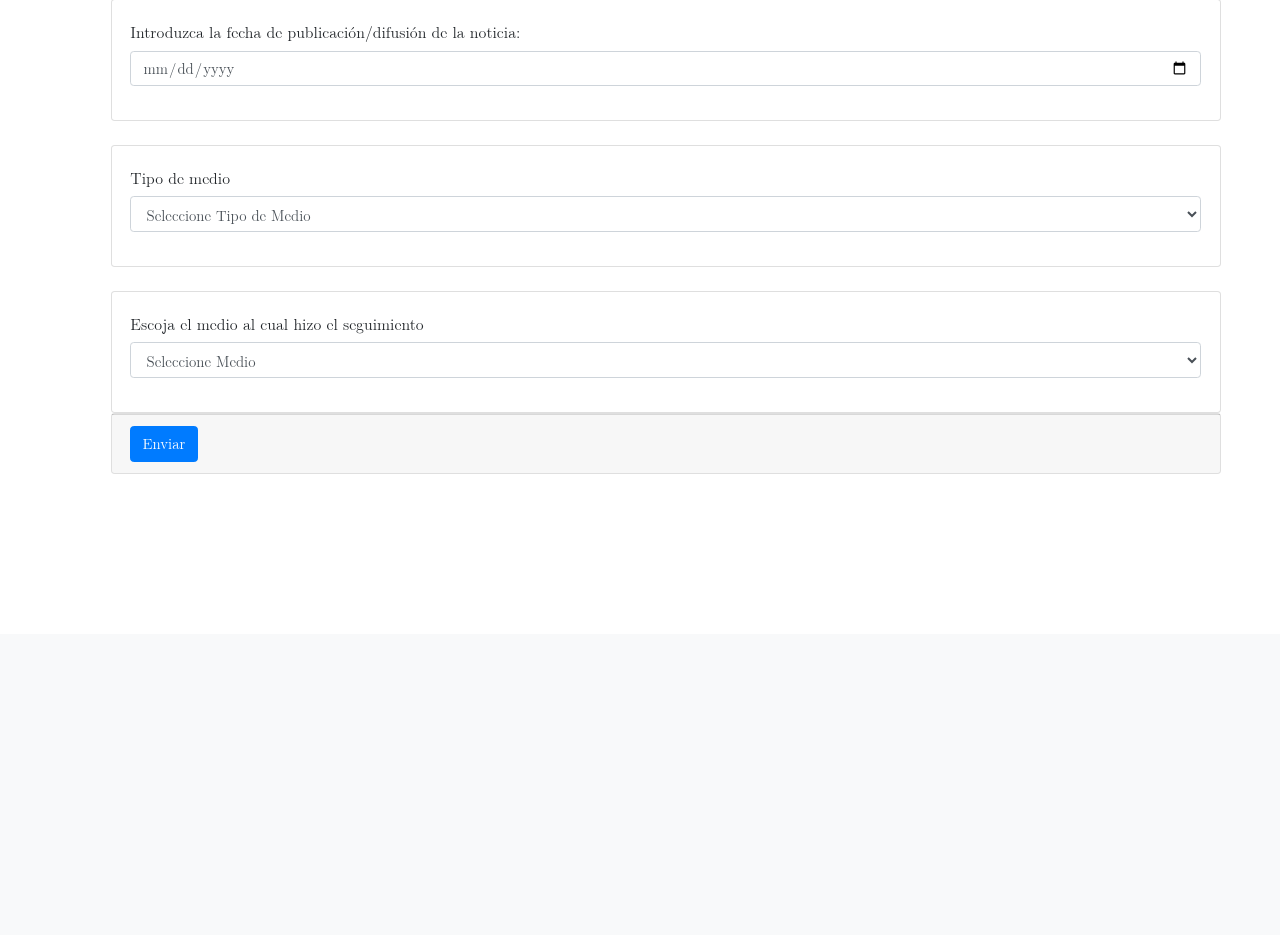
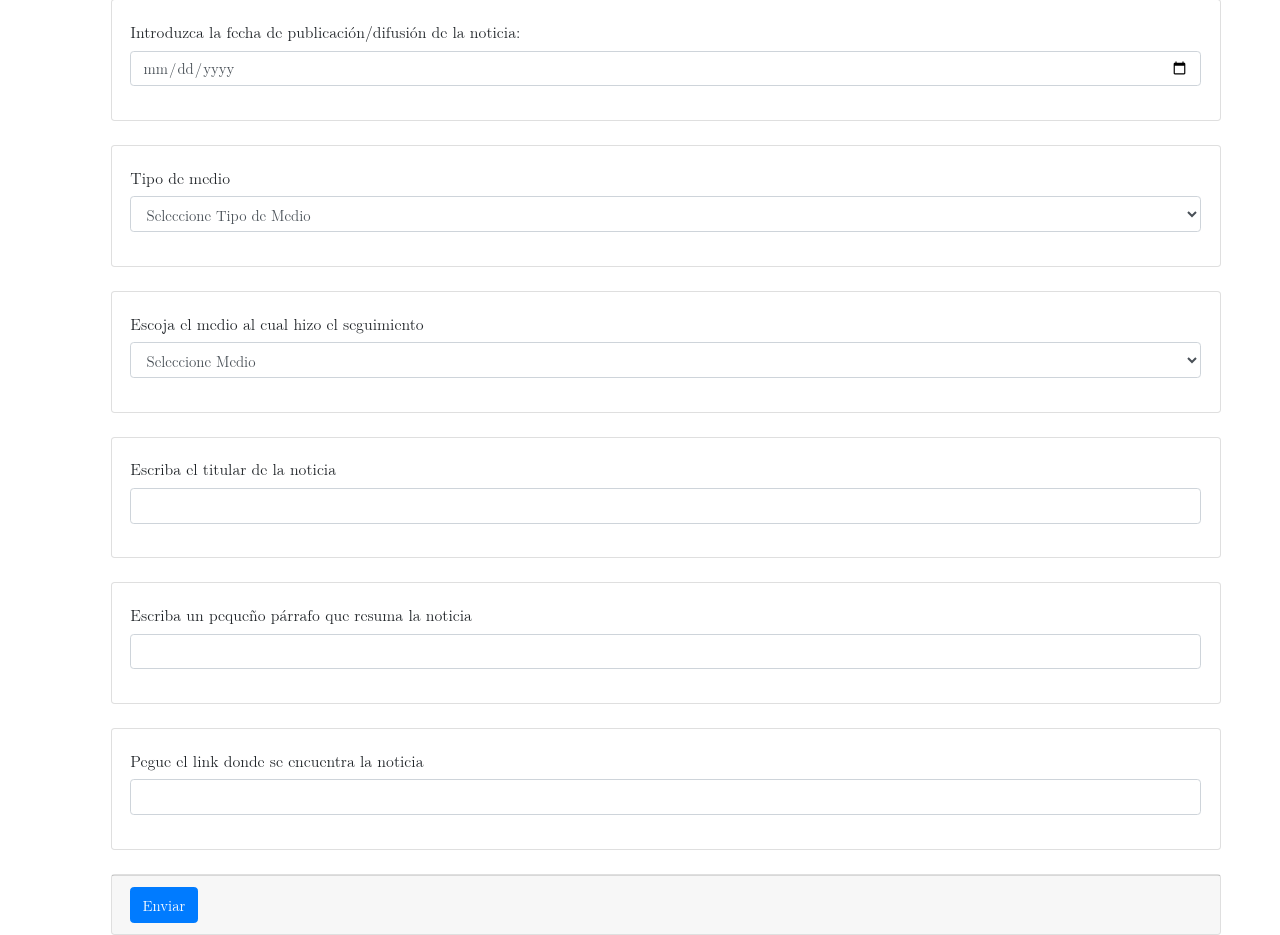
Before and after one commit to rentmar/monitor, a CodeIgniter app: page /proyectos/ in a window 1280 px wide. Shown: the part 166-1101 px from the top of the page. Before the commit the page ends 640 px from the top, so only its background shows below. Run offline with CodeIgniter, Linux system fonts and the light colour scheme; data comes from the database, SQL or seed files in the repository.

Commit message:
Formulario

```diff
--- a/application/views/formularios/vreforma_electoral.php
+++ b/application/views/formularios/vreforma_electoral.php
@@ -53,6 +53,39 @@
 
             </div>
         </div>
+        <br>
+
+        <div class="card">
+            <div class="card-body">
+                <div class="form-group">
+                    <label for="titular">Escriba el titular de la noticia </label>
+                    <input type="text" class="form-control" id="titular" name="titular" >
+                </div>
+            </div>
+        </div>
+        <br>
+
+        <div class="card">
+            <div class="card-body">
+                <div class="form-group">
+                    <label for="resumen">Escriba un pequeño párrafo que resuma la noticia</label>
+                    <input type="text" class="form-control" id="resumen" name="resumen" >
+                </div>
+            </div>
+        </div>
+        <br>
+
+        <div class="card">
+            <div class="card-body">
+                <div class="form-group">
+                    <label for="url">Pegue el link donde se encuentra la noticia</label>
+                    <input type="text" class="form-control" id="url" name="url" >
+                </div>
+            </div>
+        </div>
+        <br>
+
+
 
 
 
```
